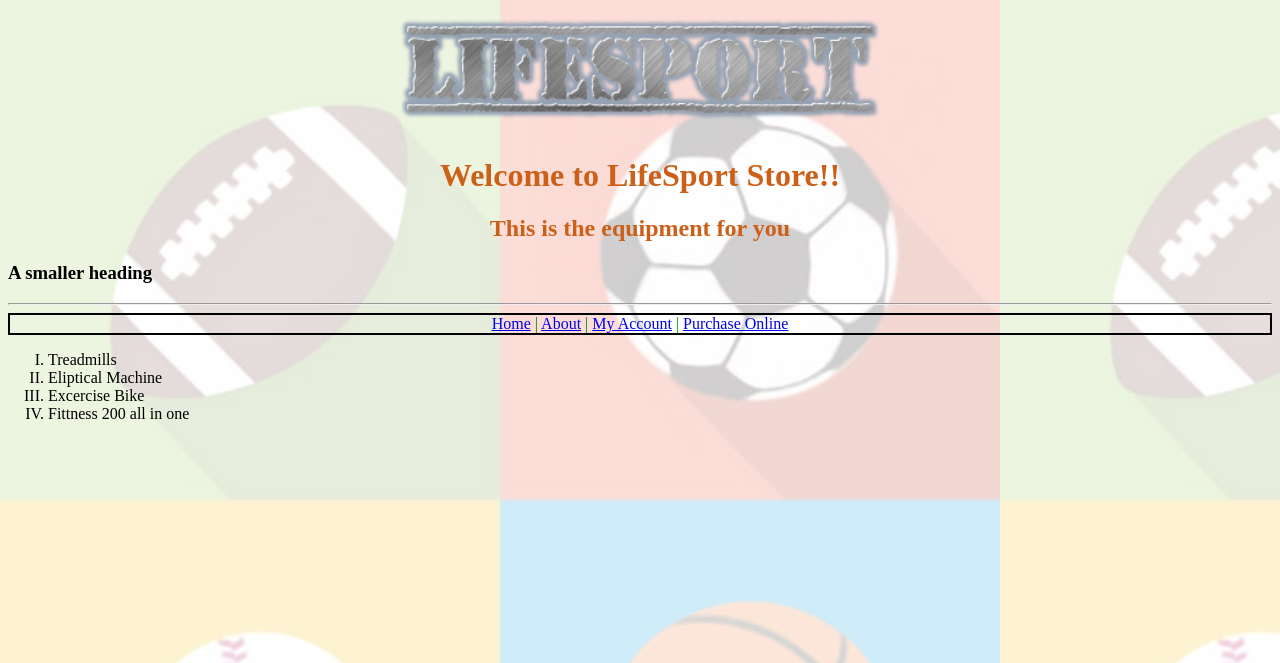
After one commit to jalajkhanna/django_lab, a Django app: page /equipment in a window 1280 px wide. The commit adds this page. Shown: the top 663 px of the page. Run offline with Django 3.2, Linux system fonts and the light colour scheme.

Commit message:
added 2 pages

```diff
--- /dev/null
+++ b/myapp/templates/equipment.html
@@ -0,0 +1,36 @@
+{% load static %}
+<!DOCTYPE html>
+<html lang="en">
+<head>
+    <meta charset="UTF-8">
+    <title>Title</title>
+     <link rel="stylesheet" type="text/css" href="{% static "MainStyle.css" %}"/>
+</head>
+<body>
+    <div style="text-align: center"><img src="{% static "logo.png" %}" width="500" /></div>
+    	<h1>Welcome to LifeSport Store!!</h1>
+    	<h2>This is the equipment for you</h2>
+    	<h3 class="myh3">A smaller heading</h3>
+
+        <div>
+        <hr>
+         <nav id="navbar">
+             <a href = "/">Home</a> | <a href="/about"> About</a> | <a href="/myaccount">My Account</a> | <a href="/purchase">Purchase Online</a>
+         </nav>
+        </div>
+
+<div class="row">
+
+  <div class="column" >
+    <ol type="I">
+        <div class="item-group">
+            <li>Treadmills</li>
+            <li>Eliptical Machine</li>
+            <li>Excercise Bike</li>
+            <li>Fittness 200 all in one</li>
+        </div>
+    </ol>
+  </div>
+</div>
+</body>
+</html>
--- a/myapp/templates/index.html
+++ b/myapp/templates/index.html
@@ -27,7 +27,7 @@
         </section>
 		<section><p class="para2"> Equipments : Get Fit Fast with our high quality equipments <a href="/equipment"><i>Click here to view</i></a> </p>
         </section>
-		<section><p> Other Items : View everything else <a href="/otherItems"><i>Click here to view</i></a></p>
+		<section><p> Other Items : View everything else <a href="/otheritem"><i>Click here to view</i></a></p>
         </section>
         </div>
 
--- a/myapp/urls.py
+++ b/myapp/urls.py
@@ -9,6 +9,8 @@ urlpatterns = [
     path('myaccount', views.myaccount, name='myaccount'),
     path('successorder', views.successorder, name='successorder'),
     path('clothing', views.clothing, name='clothing'),
-path('productdetails', views.productdetails, name='productdetails')
+    path('equipment', views.equipment, name='equipment'),
+    path('otheritem', views.otheritem, name='otheritem'),
+    path('productdetails', views.productdetails, name='productdetails')
 
 ]
--- a/myapp/views.py
+++ b/myapp/views.py
@@ -14,5 +14,9 @@ def successorder(request):
     return render(request, 'success.html')
 def clothing(request):
     return render(request, 'clothing.html')
+def equipment(request):
+    return render(request, 'equipment.html')
+def otheritem(request):
+    return render(request, 'otheritem.html')
 def productdetails(request):
     return render(request, 'productdetails.html')
```
Also changed, not shown: myapp/templates/otheritem.html (added, +37 -0 lines).
